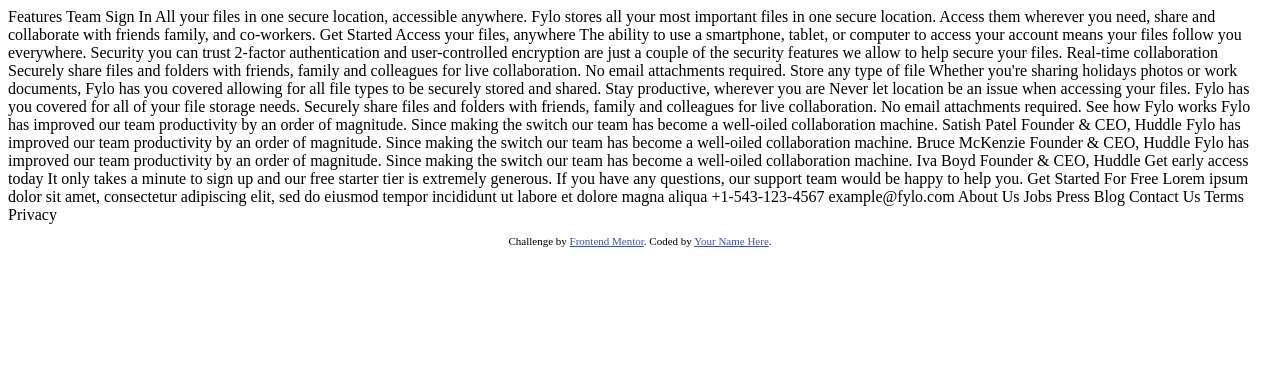
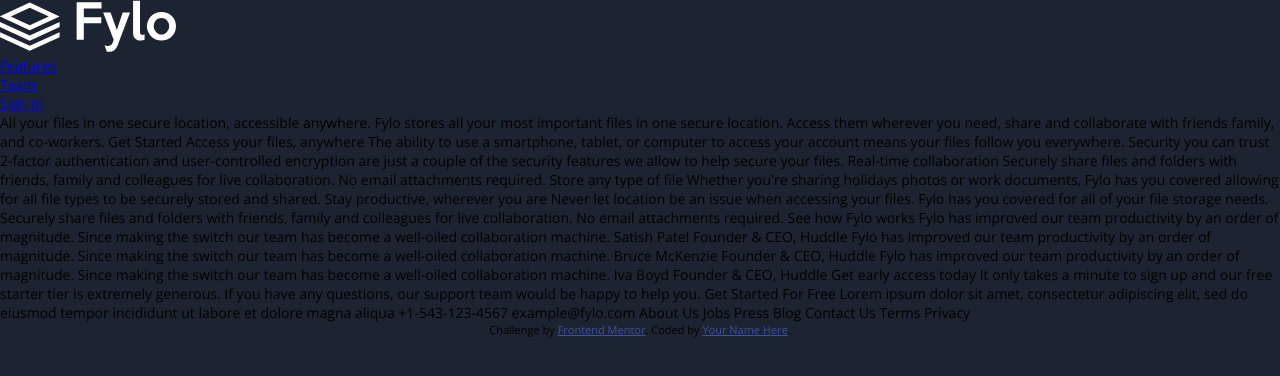
Before and after one commit to ArthurMaciel95/fylo-dark-theme-landing-page-master, a plain HTML site: page index.html in a window 1280 px wide. Drawn offline with nearby package versions, Linux system fonts and the light colour scheme.

Commit message:
style guide formated

```diff
--- a/index.html
+++ b/index.html
@@ -5,8 +5,10 @@
   <meta name="viewport" content="width=device-width, initial-scale=1.0"> <!-- displays site properly based on user's device -->
 
   <link rel="icon" type="image/png" sizes="32x32" href="./images/favicon-32x32.png">
-
+  <link rel="preconnect" href="https://fonts.gstatic.com">
+<link href="https://fonts.googleapis.com/css2?family=Open+Sans:wght@400;700&family=Raleway:wght@400;700&display=swap" rel="stylesheet">
   <title>Frontend Mentor | Fylo landing page with dark theme and features grid</title>
+  <link rel="stylesheet" href="./public/assets/styles/main.css">
 
   <!-- Feel free to remove these styles or customise in your own stylesheet 👍 -->
   <style>
@@ -15,9 +17,26 @@
   </style>
 </head>
 <body>
-  Features
-  Team
-  Sign In
+
+  <nav>
+    <ul class="logo">
+      <img src="./images/logo.svg" alt="logo-brand">
+    </ul>
+    <ul class="menu">
+      <li>
+        <a href="#">Features</a>
+      </li>
+      <li>
+        <a href="#"> Team</a>
+      </li>
+      <li>
+        <a href="#">Sign In</a>
+      </li>
+    </ul>
+  </nav>
+
+
+
 
   All your files in one secure location, accessible anywhere.
 
--- /dev/null
+++ b/public/assets/styles/_variables.scss
@@ -0,0 +1,31 @@
+
+    // ### Primary
+    $dark-blue-background:hsl(217, 28%, 15%);
+    $dark-blue-main:hsl(218, 28%, 13%);
+    $dark-blue-footer:hsl(216, 53%, 9%);
+    $dark-blue-testimonials: hsl(219, 30%, 18%);
+
+
+    // ### Accent
+
+    $Cyan-gradient: hsl(176, 68%, 64%);
+    $Blue-gradient: hsl(198, 60%, 50%);
+    $Light-Red-error: hsl(0, 100%, 63%);
+
+
+    // ## Neutral
+
+    $White: hsl(0, 0%, 100%);
+
+
+    // ### Fonts
+
+    $font-Open-Sans:'Open Sans', sans-serif;
+    $font-Raleway:'Raleway', sans-serif;
+
+
+
+// The designs were created to the following widths:
+
+// - Mobile: 375px
+// - Desktop: 1440px
--- /dev/null
+++ b/public/assets/styles/main.scss
@@ -0,0 +1,14 @@
+
+@import "_variables";
+@import '_navbar';
+*{
+    padding:0px;
+    margin:0px;
+    box-sizing:border-box;
+}
+
+body{
+    font-size: 14px;
+    font-family: $font-Open-Sans;
+    background-color: $dark-blue-background;
+}
```
Also changed, not shown: public/assets/styles/_navbar.scss (added), public/assets/styles/main.css (added), 1 other file.
